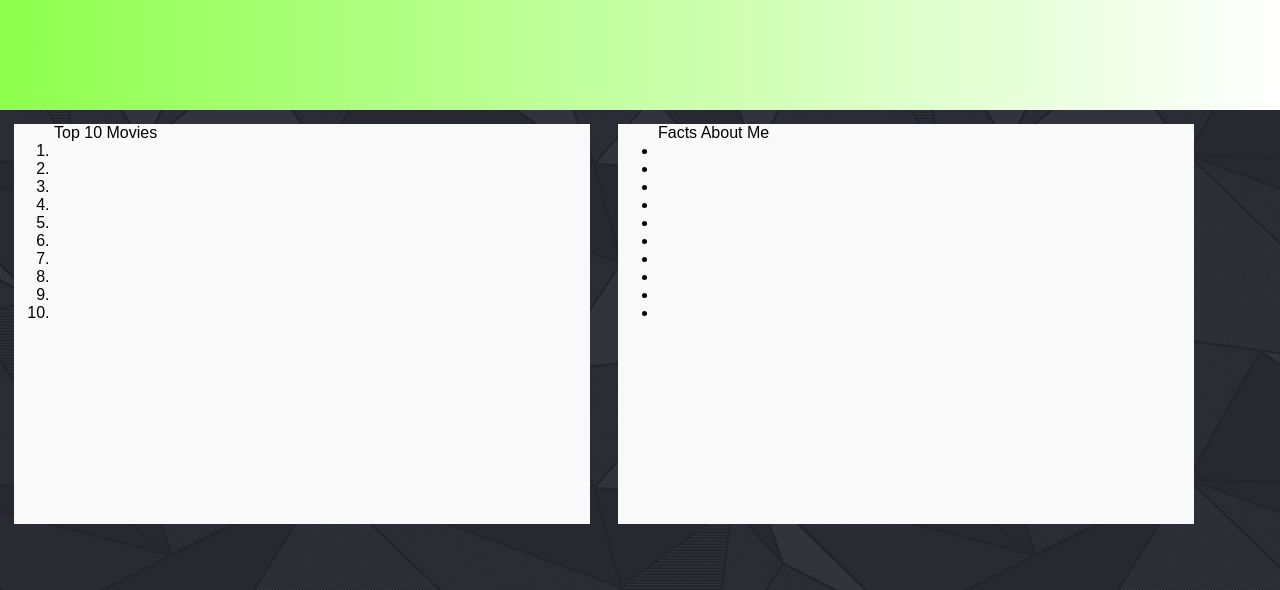
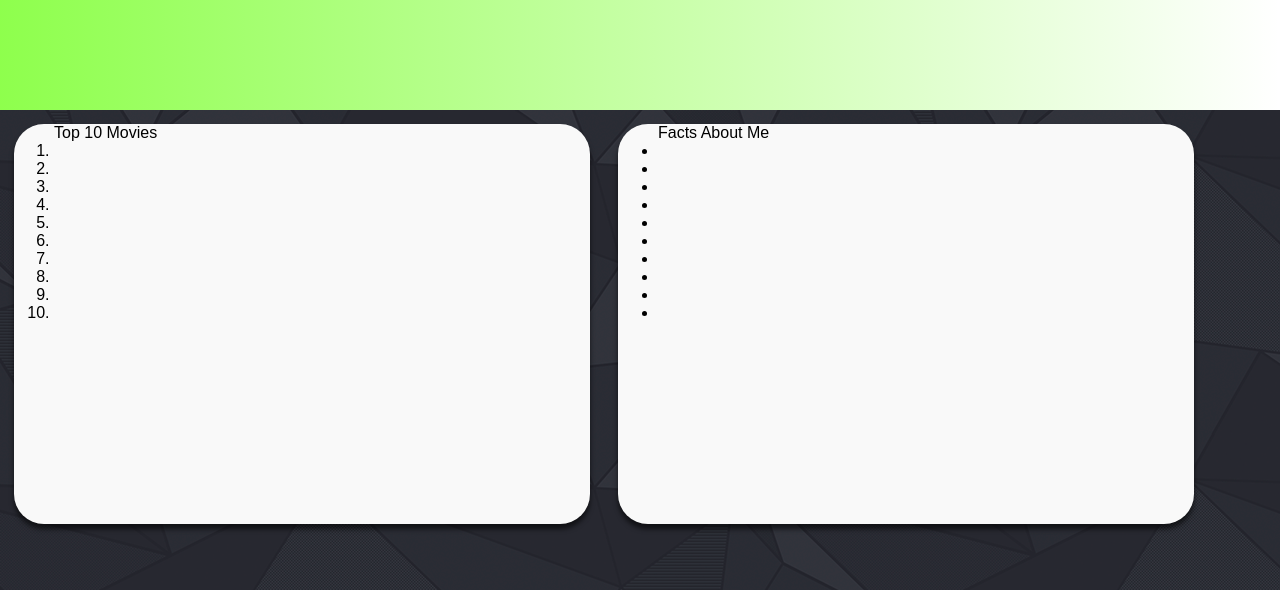
Before and after one commit to Jacob-Wendt/About-Me, a plain HTML site: page list.html in a window 1280 px wide. Shown: the part 210-800 px from the top of the page. Drawn offline with Linux system fonts and the light colour scheme; a web font is replaced by a local one.

Commit message:
list impv

```diff
--- a/css/stylesheet.css
+++ b/css/stylesheet.css
@@ -1,6 +1,7 @@
 * {
     font-family: 'Thasadith', sans-serif;
     margin: 0;
+    box-sizing: border-box;
 }
 /*TOP BANNER*/
 header.listhead {
@@ -53,7 +54,7 @@ div.title #t1 {
 }
 /*MAIN*/
 main {
-    height: 100%;
+    height: 100vh;
     width: 100%;
     background-image: url(background.jpg);
     position: absolute;
@@ -69,5 +70,7 @@ main {
     margin: 14px;
     height: 50%;
     float: left;
-    background-color: #f9f9f9
+    background-color: #f9f9f9;
+    box-shadow: 0 5px 5px rgba(0, 0, 0, 0.589);
+    border-radius: 30px;
 }
```
